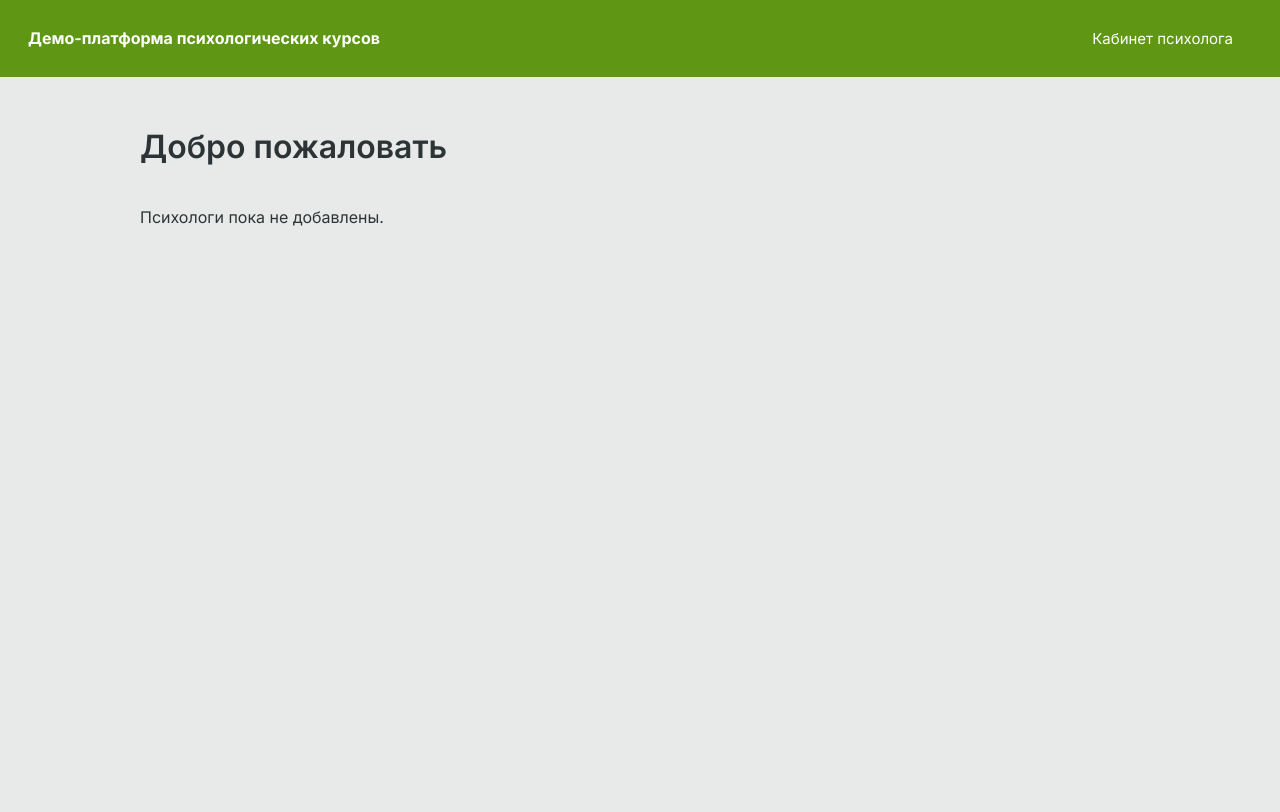
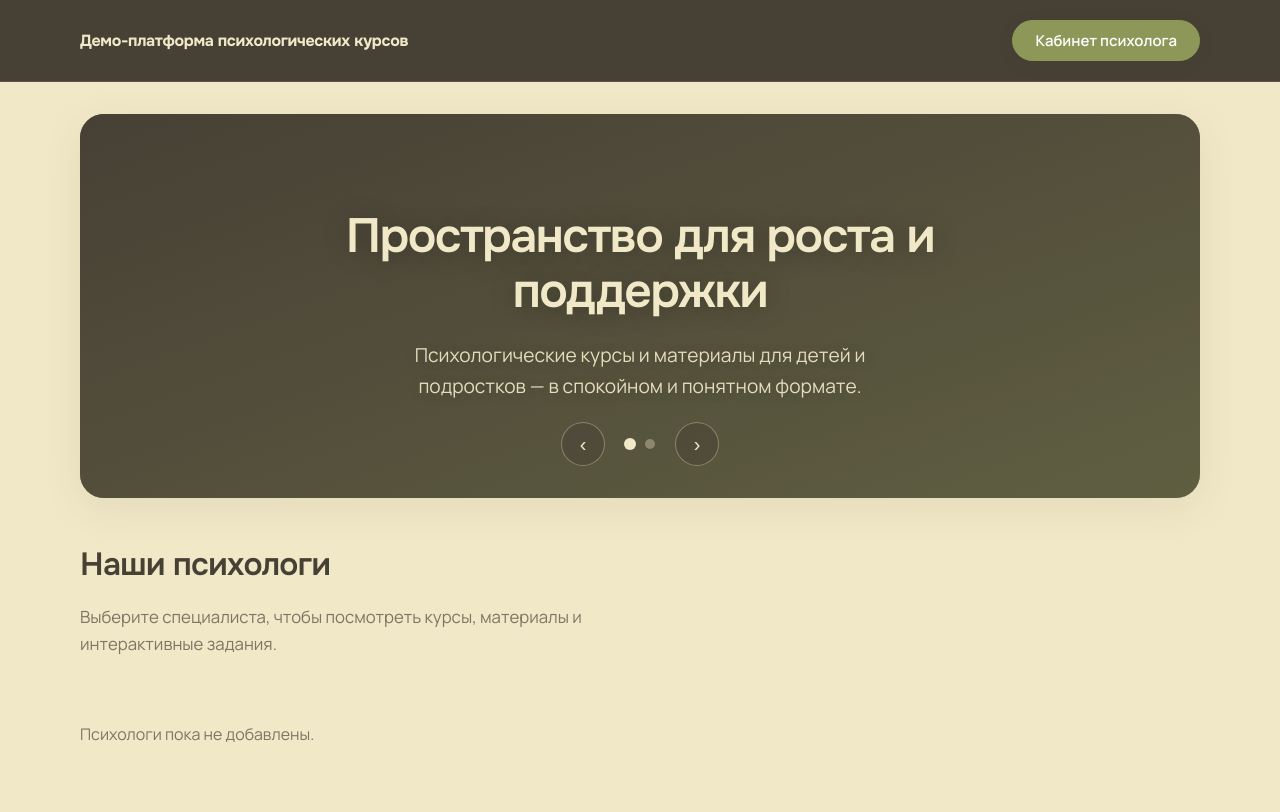
Before and after one commit to bomeiii/diplom, a Django app: page / in a window 1280 px wide. Before the commit the page ends 226 px from the top, so only its background shows below. Run offline with Django 5.2, Linux system fonts and the light colour scheme; data comes from the database, SQL or seed files in the repository; data that the repository does not hold is empty; some libraries are stand-ins or nearby versions.

Commit message:
new megaknight

```diff
--- a/academy/views.py
+++ b/academy/views.py
@@ -24,6 +24,7 @@ from .models import (
     GameScene,
     GameSceneObject,
     GameTextElement,
+    HomeSlide,
     Lesson,
     LessonContent,
     Psychologist,
@@ -42,7 +43,8 @@ def _delete_lesson_content_files(content: LessonContent) -> None:
 
 def home(request: HttpRequest) -> HttpResponse:
     psychologists = Psychologist.objects.all().order_by("last_name", "first_name")
-    context = {"psychologists": psychologists}
+    slides = HomeSlide.objects.filter(is_active=True)
+    context = {"psychologists": psychologists, "slides": slides}
     return render(request, "academy/home.html", context)
 
 
--- a/static/css/base.css
+++ b/static/css/base.css
@@ -1,48 +1,67 @@
 /* --- Design tokens --- */
 :root {
-  --color-green: #5f9715;
-  --color-green-soft: #e8f3dc;
-  --color-yellow: #f0e057f5;
-  --color-yellow-soft: #fdf9e6;
-  --color-bg: #e8e9e9;
-  --color-surface: #ffffff;
-  --color-text: #2d3436;
-  --color-muted: #6b7280;
-  --color-border: #e5e7eb;
+  --color-primary: #8d9758;
+  --color-cream: #f1e8c7;
+  --color-brown: #474035;
+  --color-green: #8d9758;
+  --color-green-soft: #e4dfc8;
+  --color-yellow: #f1e8c7;
+  --color-yellow-soft: #faf6eb;
+  --color-bg: #f1e8c7;
+  --color-surface: #fffdf7;
+  --color-text: #474035;
+  --color-muted: rgba(71, 64, 53, 0.68);
+  --color-border: rgba(71, 64, 53, 0.14);
   --space-sm: 12px;
   --space-md: 20px;
-  --space-lg: 28px;
-  --radius: 12px;
-  --shadow: 0 1px 4px rgba(0, 0, 0, 0.2);
+  --space-lg: 32px;
+  --space-xl: 48px;
+  --radius: 16px;
+  --radius-lg: 24px;
+  --shadow: 0 10px 40px rgba(71, 64, 53, 0.08);
+  --shadow-soft: 0 4px 20px rgba(71, 64, 53, 0.06);
+  --font-display: "Onest", "Segoe UI", system-ui, sans-serif;
+  --font-body: "Manrope", "Segoe UI", system-ui, sans-serif;
+  --page-gutter: clamp(28px, 6vw, 72px);
+  --page-width: 1120px;
 }
 
 /* --- Base layout --- */
 body {
-  font-family: Inter, system-ui, sans-serif;
+  font-family: var(--font-body);
   margin: 0;
   background: var(--color-bg);
   color: var(--color-text);
-  line-height: 1.55;
+  line-height: 1.6;
   font-size: 16px;
+  -webkit-font-smoothing: antialiased;
 }
 
 h1,
 h2,
 h3 {
+  font-family: var(--font-display);
   font-weight: 600;
-  line-height: 1.3;
+  line-height: 1.2;
+  letter-spacing: -0.02em;
 }
 
 header {
-  background: var(--color-green);
-  color: #fff;
-  padding: var(--space-md) var(--space-lg);
+  background: var(--color-brown);
+  color: var(--color-cream);
+  padding: var(--space-md) var(--page-gutter);
+  border-bottom: 1px solid rgba(241, 232, 199, 0.12);
 }
 
 main {
   padding: var(--space-lg);
-  max-width: 1000px;
+  max-width: 1120px;
   margin: 0 auto;
+}
+
+main.main--flush {
+  padding: 0;
+  max-width: none;
 }
 
 a {
@@ -99,30 +119,52 @@ ol {
 }
 
 .logo {
-  color: #fff;
+  color: var(--color-cream);
+  font-family: var(--font-display);
+  font-weight: 600;
+  letter-spacing: -0.02em;
 }
 
 .btn {
   display: inline-block;
-  padding: 10px 18px;
-  border-radius: var(--radius);
-  background: var(--color-green);
+  padding: 12px 22px;
+  border-radius: 999px;
+  background: var(--color-primary);
   transition:
+    transform 0.2s ease,
     background 0.2s ease,
     color 0.2s ease,
-    border-color 0.2s ease;
+    border-color 0.2s ease,
+    box-shadow 0.2s ease;
   color: #fff;
-  border: 1px solid var(--color-green);
+  border: 1px solid var(--color-primary);
   cursor: pointer;
   font-size: 15px;
-  font-family: Inter, system-ui, sans-serif;
+  font-family: var(--font-body);
+  font-weight: 600;
   line-height: 1;
+  box-shadow: var(--shadow-soft);
 }
 
 .btn:hover {
-  background: var(--color-yellow);
-  color: var(--color-green);
-  border-color: var(--color-yellow);
+  background: #7a8450;
+  border-color: #7a8450;
+  color: #fff;
+  transform: translateY(-1px);
+  box-shadow: var(--shadow);
+}
+
+.btn--ghost {
+  background: transparent;
+  color: var(--color-cream);
+  border-color: rgba(241, 232, 199, 0.45);
+  box-shadow: none;
+}
+
+.btn--ghost:hover {
+  background: rgba(241, 232, 199, 0.12);
+  color: var(--color-cream);
+  border-color: var(--color-cream);
 }
 
 .btn--danger {
@@ -360,6 +407,8 @@ input[type="checkbox" i] {
   justify-content: space-between;
   gap: var(--space-md);
   flex-wrap: wrap;
+  max-width: var(--page-width);
+  margin: 0 auto;
 }
 
 .flex-row {
@@ -578,6 +625,15 @@ input[type="checkbox" i] {
   margin-top: var(--space-sm);
 }
 
-.options-hint {
-  margin-top: var(--space-sm);
+.page-shell {
+  width: 100%;
+  max-width: var(--page-width);
+  margin-left: auto;
+  margin-right: auto;
 }
+
+.psychologist-grid {
+  display: grid;
+  gap: var(--space-md);
+  grid-template-columns: repeat(auto-fill, minmax(280px, 1fr));
+}
--- /dev/null
+++ b/static/css/home.css
@@ -0,0 +1,198 @@
+/* --- Home hero slider --- */
+.hero-slider {
+  padding: var(--space-lg) var(--page-gutter) var(--space-xl);
+  background: var(--color-bg);
+}
+
+.hero-slider__shell {
+  position: relative;
+  min-height: clamp(320px, 48vh, 500px);
+  border-radius: var(--radius-lg);
+  overflow: hidden;
+  background: var(--color-brown);
+  color: var(--color-cream);
+  box-shadow: var(--shadow);
+}
+
+.hero-slider__track {
+  position: relative;
+  width: 100%;
+  height: 100%;
+  min-height: inherit;
+}
+
+.hero-slide {
+  position: absolute;
+  inset: 0;
+  display: flex;
+  align-items: center;
+  justify-content: center;
+  padding: var(--space-xl) var(--space-lg);
+  opacity: 0;
+  visibility: hidden;
+  transform: translateX(24px);
+  transition:
+    opacity 0.55s ease,
+    transform 0.55s ease,
+    visibility 0.55s;
+}
+
+.hero-slide.is-active {
+  opacity: 1;
+  visibility: visible;
+  transform: translateX(0);
+  z-index: 1;
+}
+
+.hero-slide__media {
+  position: absolute;
+  inset: 0;
+  background-color: var(--color-brown);
+  background-size: cover;
+  background-position: center;
+  background-repeat: no-repeat;
+}
+
+.hero-slide__overlay {
+  position: absolute;
+  inset: 0;
+  background: linear-gradient(
+    135deg,
+    rgba(71, 64, 53, 0.78) 0%,
+    rgba(71, 64, 53, 0.45) 55%,
+    rgba(71, 64, 53, 0.62) 100%
+  );
+  z-index: 0;
+}
+
+.hero-slide--no-image .hero-slide__overlay {
+  background: linear-gradient(
+    160deg,
+    rgba(71, 64, 53, 0.95) 0%,
+    rgba(141, 151, 88, 0.35) 100%
+  );
+}
+
+.hero-slide__inner {
+  position: relative;
+  z-index: 1;
+  max-width: 720px;
+  text-align: center;
+}
+
+.hero-slide__title {
+  margin: 0 0 var(--space-md);
+  font-family: var(--font-display);
+  font-size: clamp(1.75rem, 4.5vw, 3rem);
+  font-weight: 600;
+  line-height: 1.15;
+  letter-spacing: -0.03em;
+  text-shadow: 0 2px 24px rgba(0, 0, 0, 0.25);
+}
+
+.hero-slide__text {
+  margin: 0 auto;
+  max-width: 560px;
+  font-size: clamp(1rem, 2vw, 1.2rem);
+  line-height: 1.65;
+  color: rgba(241, 232, 199, 0.92);
+  text-shadow: 0 1px 16px rgba(0, 0, 0, 0.2);
+}
+
+.hero-slider__controls {
+  position: absolute;
+  bottom: var(--space-lg);
+  left: 50%;
+  transform: translateX(-50%);
+  display: flex;
+  align-items: center;
+  gap: var(--space-md);
+  z-index: 2;
+}
+
+.hero-slider__arrow {
+  width: 44px;
+  height: 44px;
+  border-radius: 50%;
+  border: 1px solid rgba(241, 232, 199, 0.35);
+  background: rgba(71, 64, 53, 0.45);
+  color: var(--color-cream);
+  cursor: pointer;
+  display: flex;
+  align-items: center;
+  justify-content: center;
+  font-size: 1.25rem;
+  line-height: 1;
+  transition:
+    background 0.2s ease,
+    border-color 0.2s ease,
+    transform 0.2s ease;
+  backdrop-filter: blur(6px);
+}
+
+.hero-slider__arrow:hover {
+  background: rgba(141, 151, 88, 0.55);
+  border-color: var(--color-cream);
+  transform: scale(1.05);
+}
+
+.hero-slider__dots {
+  display: flex;
+  gap: 10px;
+}
+
+.hero-slider__dot {
+  width: 10px;
+  height: 10px;
+  border-radius: 50%;
+  border: none;
+  padding: 0;
+  background: rgba(241, 232, 199, 0.35);
+  cursor: pointer;
+  transition:
+    background 0.2s ease,
+    transform 0.2s ease;
+}
+
+.hero-slider__dot.is-active {
+  background: var(--color-cream);
+  transform: scale(1.2);
+}
+
+.hero-slider__dot:hover {
+  background: rgba(241, 232, 199, 0.7);
+}
+
+.hero-slider--empty .hero-slider__shell {
+  display: flex;
+  align-items: center;
+  justify-content: center;
+  min-height: 280px;
+}
+
+.hero-slider--empty .hero-slide__inner {
+  max-width: 640px;
+}
+
+.home-psychologists {
+  padding: 0 var(--page-gutter) var(--space-xl);
+  background: var(--color-bg);
+}
+
+.home-psychologists__title {
+  margin: 0 0 var(--space-md);
+  font-size: clamp(1.5rem, 3vw, 2rem);
+}
+
+.home-psychologists__lead {
+  margin: 0 0 var(--space-xl);
+  max-width: 540px;
+  color: var(--color-muted);
+  font-size: 1.05rem;
+}
+
+.tile-link--psychologist .photo-card--home {
+  border-radius: var(--radius);
+  aspect-ratio: 4 / 3;
+  object-fit: cover;
+}
--- a/static/css/twa.css
+++ b/static/css/twa.css
@@ -6,9 +6,9 @@ body {
 }
 
 header {
-  background: var(--tg-theme-button-color, var(--color-green));
-  color: var(--tg-theme-button-text-color, #fff);
-  padding: calc(12px + env(safe-area-inset-top, 0px)) var(--space-md) 12px;
+  background: var(--tg-theme-button-color, var(--color-brown));
+  color: var(--tg-theme-button-text-color, var(--color-cream));
+  padding: calc(12px + env(safe-area-inset-top, 0px)) var(--page-gutter) 12px;
 }
 
 main {
--- a/templates/academy/home.html
+++ b/templates/academy/home.html
@@ -1,13 +1,56 @@
 {% extends "base.html" %}
-{% block title %}Добро пожаловать{% endblock %}
+{% load static %}
+{% block title %}Главная{% endblock %}
+{% block extra_head %}
+<link rel="stylesheet" href="{% static 'css/home.css' %}">
+{% endblock %}
+{% block main_class %}main--flush{% endblock %}
 {% block content %}
-<h1>Добро пожаловать</h1>
+<section class="hero-slider{% if not slides %} hero-slider--empty{% endif %}" data-hero-slider aria-label="Слайдер на главной">
+    <div class="hero-slider__shell page-shell">
+        <div class="hero-slider__track">
+            {% for slide in slides %}
+            <article class="hero-slide{% if not slide.image %} hero-slide--no-image{% endif %}{% if forloop.first %} is-active{% endif %}" data-hero-slide aria-hidden="{% if forloop.first %}false{% else %}true{% endif %}">
+                {% if slide.image %}
+                <div class="hero-slide__media" style="background-image: url('{{ slide.image.url }}');" role="img" aria-label="{{ slide.title }}"></div>
+                {% endif %}
+                <div class="hero-slide__overlay" aria-hidden="true"></div>
+                <div class="hero-slide__inner">
+                    <h1 class="hero-slide__title">{{ slide.title }}</h1>
+                    {% if slide.text %}
+                    <p class="hero-slide__text">{{ slide.text }}</p>
+                    {% endif %}
+                </div>
+            </article>
+            {% empty %}
+            <article class="hero-slide hero-slide--no-image is-active" data-hero-slide>
+                <div class="hero-slide__overlay" aria-hidden="true"></div>
+                <div class="hero-slide__inner">
+                    <h1 class="hero-slide__title">Платформа психологических курсов</h1>
+                    <p class="hero-slide__text">Добавьте слайды в разделе администрирования, чтобы настроить главную страницу.</p>
+                </div>
+            </article>
+            {% endfor %}
+        </div>
+        {% if slides|length > 1 %}
+        <div class="hero-slider__controls">
+            <button type="button" class="hero-slider__arrow" data-hero-prev aria-label="Предыдущий слайд">‹</button>
+            <div class="hero-slider__dots" data-hero-dots></div>
+            <button type="button" class="hero-slider__arrow" data-hero-next aria-label="Следующий слайд">›</button>
+        </div>
+        {% endif %}
+    </div>
+</section>
 
-<div class="grid">
+<section class="home-psychologists">
+    <div class="page-shell">
+        <h2 class="home-psychologists__title">Наши психологи</h2>
+        <p class="home-psychologists__lead">Выберите специалиста, чтобы посмотреть курсы, материалы и интерактивные задания.</p>
+        <div class="psychologist-grid">
         {% for psychologist in psychologists %}
         <a class="tile-link tile-link--psychologist" href="{% url 'academy:psychologist_dashboard' psychologist.id %}">
             {% if psychologist.photo %}
-        <img src="{{ psychologist.photo.url }}" alt="Фото" class="photo-card photo-card--home">
+            <img src="{{ psychologist.photo.url }}" alt="Фото {{ psychologist.first_name }} {{ psychologist.last_name }}" class="photo-card photo-card--home">
             {% endif %}
             <div class="tile-link__title">{{ psychologist.last_name }} {{ psychologist.first_name }}</div>
             <div class="tile-link__meta">
@@ -17,7 +60,14 @@
             <span class="btn">Открыть профиль</span>
         </a>
         {% empty %}
-    <p>Психологи пока не добавлены.</p>
+        <p class="muted">Психологи пока не добавлены.</p>
         {% endfor %}
         </div>
+    </div>
+</section>
 {% endblock %}
+{% block extra_scripts %}
+{% if slides|length > 1 %}
+<script src="{% static 'js/home-slider.js' %}" defer></script>
+{% endif %}
+{% endblock %}
--- a/templates/base.html
+++ b/templates/base.html
@@ -6,7 +6,7 @@
     <meta name="viewport" content="width=device-width, initial-scale=1.0">
     <link rel="preconnect" href="https://fonts.googleapis.com">
     <link rel="preconnect" href="https://fonts.gstatic.com" crossorigin>
-    <link href="https://fonts.googleapis.com/css2?family=Inter:ital,opsz,wght@0,14..32,100..900;1,14..32,100..900&display=swap" rel="stylesheet">
+    <link href="https://fonts.googleapis.com/css2?family=Manrope:wght@400;500;600;700&family=Onest:wght@500;600;700&display=swap" rel="stylesheet">
     <title>{% block title %}Платформа психологов{% endblock %}</title>
     <link rel="stylesheet" href="{% static 'css/base.css' %}">
     {% block extra_head %}{% endblock %}
@@ -18,7 +18,7 @@
             <a class="btn" href="{% url 'academy:psych_login' %}">Кабинет психолога</a>
         </div>
     </header>
-    <main>
+    <main class="{% block main_class %}{% endblock %}">
         {% block content %}{% endblock %}
     </main>
     {% block extra_scripts %}{% endblock %}
--- a/templates/twa_base.html
+++ b/templates/twa_base.html
@@ -4,7 +4,7 @@
 <head>
     <meta charset="UTF-8">
     <meta name="viewport" content="width=device-width, initial-scale=1.0, maximum-scale=1.0, user-scalable=no, viewport-fit=cover">
-    <meta name="theme-color" content="#5f9715">
+    <meta name="theme-color" content="#8d9758">
     <title>{% block title %}Платформа психологов{% endblock %}</title>
     <script src="https://telegram.org/js/telegram-web-app.js"></script>
     <link rel="stylesheet" href="{% static 'telegram/miniapp.css' %}">
```
Also changed, not shown: other parts of static/css/base.css (+27 -23 lines), academy/admin.py (+28 -1 lines), academy/models.py (+21 -0 lines), static/js/home-slider.js (added, +90 -0 lines), academy/migrations/0014_homeslide.py (added), academy/migrations/0015_homeslide_image.py (added). Lines whose indentation alone changed are shown as unchanged.
